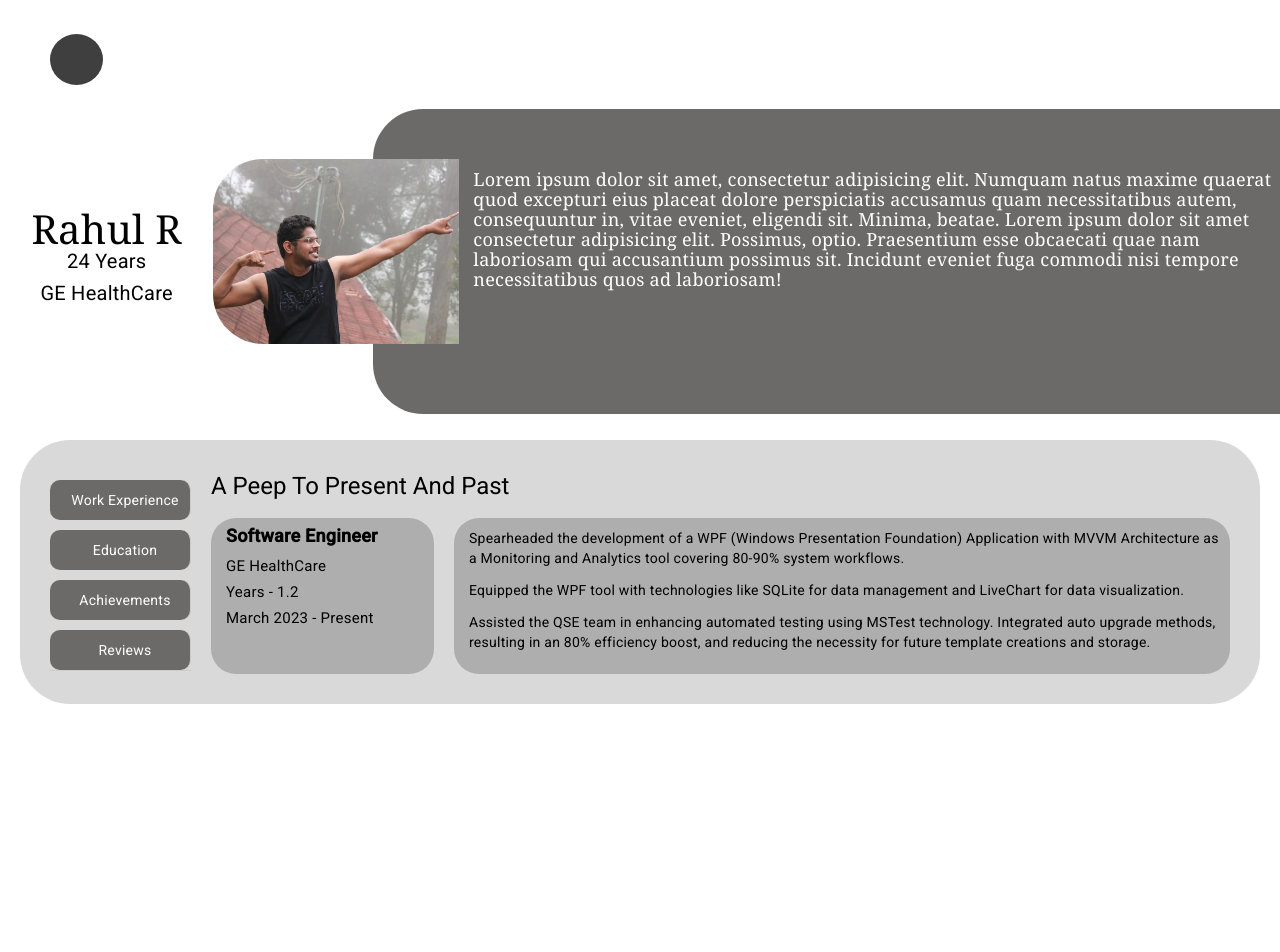
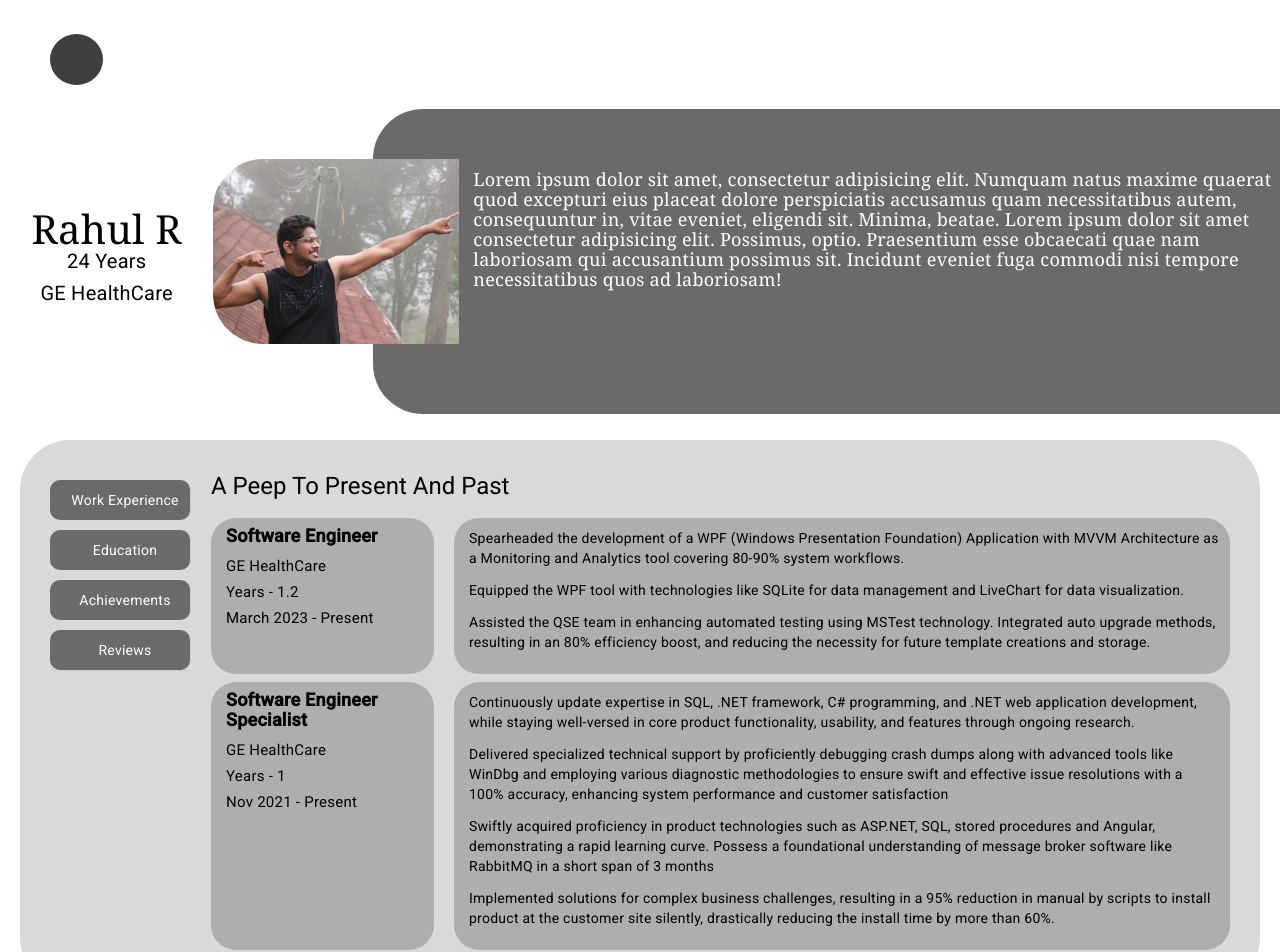
Before and after one commit to Rahul24-R/portfolio, an Angular app in the folder portfolio/: page / in a window 1280 px wide. Shown: the top 952 px of the page. Before the commit the page ends 800 px from the top, so only its background shows below. Built offline with nearby package versions, Linux system fonts and the light colour scheme.

Commit message:
adding work details -2

```diff
--- a/portfolio/src/app/work-experience/work-experience.component.css
+++ b/portfolio/src/app/work-experience/work-experience.component.css
@@ -1,5 +1,6 @@
 .workexperience{
     display: flex;
+    margin-bottom: 8px;
 }
 
 .role{
--- a/portfolio/src/app/work-experience/work-experience.component.ts
+++ b/portfolio/src/app/work-experience/work-experience.component.ts
@@ -7,21 +7,33 @@ import { workexperiencemodal } from './workexperience';
   styleUrls: ['./work-experience.component.css']
 })
 export class WorkExperienceComponent {
-  count =[1,2];
-  workexperience:workexperiencemodal[] = [];
+  count = [1, 2];
+  workexperience: workexperiencemodal[] = [];
 
-  ngOnInit(){
-    let a : workexperiencemodal = {
+  ngOnInit() {
+    let a: workexperiencemodal = {
       years: 1.2,
       role: 'Software Engineer',
       startdate: 'March 2023',
       enddate: 'Present',
       company: 'GE HealthCare',
       details: ["Spearheaded the development of a WPF (Windows Presentation Foundation) Application with MVVM Architecture as a Monitoring and Analytics tool covering 80-90% system workflows.",
-      "Equipped the WPF tool with technologies like SQLite for data management and LiveChart for data visualization.",
-      "Assisted the QSE team in enhancing automated testing using MSTest technology. Integrated auto upgrade methods, resulting in an 80% efficiency boost, and reducing the necessity for future template creations and storage."]
+        "Equipped the WPF tool with technologies like SQLite for data management and LiveChart for data visualization.",
+        "Assisted the QSE team in enhancing automated testing using MSTest technology. Integrated auto upgrade methods, resulting in an 80% efficiency boost, and reducing the necessity for future template creations and storage."]
     }
     this.workexperience?.push(a);
+    let b: workexperiencemodal = {
+      years: 1,
+      role: 'Software Engineer Specialist',
+      startdate: 'Nov 2021',
+      enddate: 'Present',
+      company: 'GE HealthCare',
+      details: ["Continuously update expertise in SQL, .NET framework, C# programming, and .NET web application development, while staying well-versed in core product functionality, usability, and features through ongoing research.",
+        "Delivered specialized technical support by proficiently debugging crash dumps along with advanced tools like WinDbg and employing various diagnostic methodologies to ensure swift and effective issue resolutions with a 100% accuracy, enhancing system performance and customer satisfaction",
+        "Swiftly acquired proficiency in product technologies such as ASP.NET, SQL, stored procedures and Angular, demonstrating a rapid learning curve. Possess a foundational understanding of message broker software like RabbitMQ in a short span of 3 months",
+        "Implemented solutions for complex business challenges, resulting in a 95% reduction in manual by scripts to install product at the customer site silently, drastically reducing the install time by more than 60%."]
+    }
+    this.workexperience.push(b);
     console.log(this.workexperience?.length);
   }
 }
```
